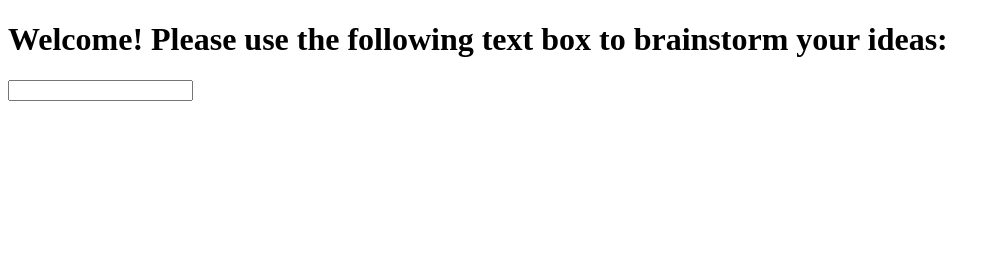
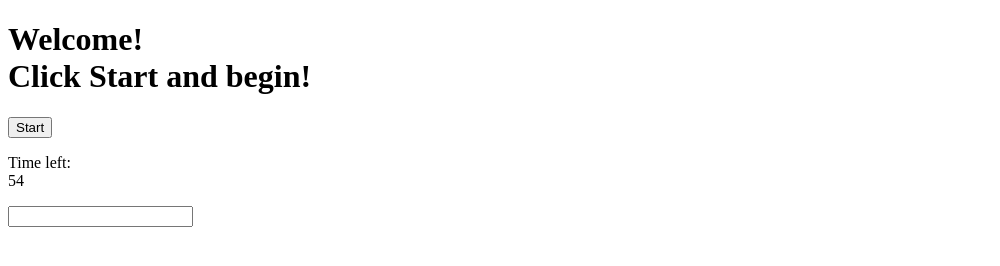
Before and after one commit to erinwu25/IdeationStation, a plain HTML site: page index.html in a window 1280 px wide. Shown: the whole page, without its empty margins (0-1000 px from the left). Drawn offline with Linux system fonts and the light colour scheme.

Commit message:
Added countdown timer, starts on its own for now

```diff
--- a/index.html
+++ b/index.html
@@ -1,10 +1,31 @@
 <!DOCTYPE html>
 <html>
+
   <head>
     <title>Ideation Station</title>
   </head>
+
   <body>
-    <h1>Welcome! Please use the following text box to brainstorm your ideas:</h1>
+    <h1>Welcome! <br>Click Start and begin!</h1>
+
+    <button>Start</button>
+
+    <p> Time left:<br><span id="countdowntimer">1:00 </span> </p>
+    <script type="text/javascript">
+        var timeleft = 59;
+        var downloadTimer = setInterval(function(){
+        timeleft--;
+        document.getElementById("countdowntimer").textContent = timeleft;
+        if(timeleft <= 0) {
+          timeleft=2;
+          clearInterval(downloadTimer);
+        }
+        },1000);
+    </script>
+
     <input></input>
   </body>
+
+
+
 </html>
```
